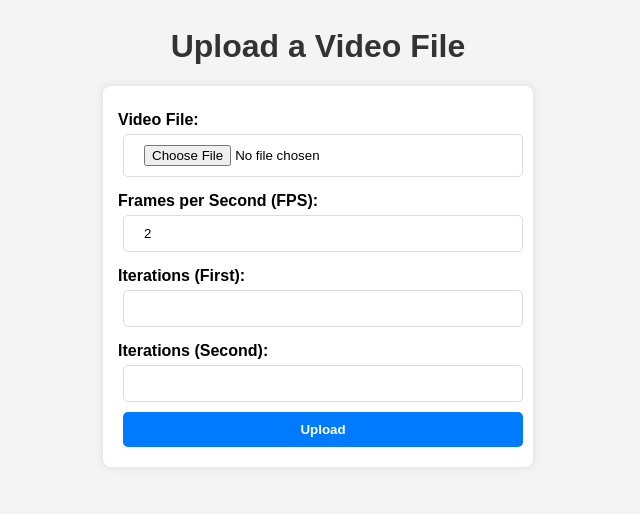
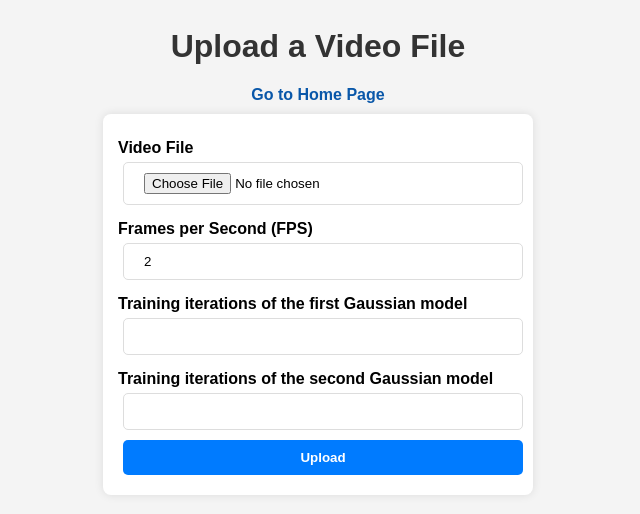
Before and after one commit to Raul-Villegas23/my_flask_app, a Flask app: page /upload in a window 1280 px wide. Shown: the top 514 px of the page, without its empty margins (322-962 px from the left). Run offline with Flask 3, Linux system fonts and the light colour scheme.

Commit message:
Minor changes to the main page and upload page.

```diff
--- a/static/main.css
+++ b/static/main.css
@@ -14,6 +14,11 @@ a {
   text-decoration: none;
   margin: 0 5px;
   font-weight: bold;
+  margin-bottom: 10px;
+}
+
+a:hover {
+  text-decoration: underline;
 }
 
 .link-container {
--- a/static/main.scss
+++ b/static/main.scss
@@ -18,6 +18,10 @@ a {
     text-decoration: none;
     margin: 0 5px;
     font-weight: bold;
+    margin-bottom: 10px;
+}
+a:hover {
+    text-decoration: underline;
 }
 
 .link-container {
--- a/templates/index.html
+++ b/templates/index.html
@@ -8,7 +8,7 @@
         <!-- Button to go to the upload page -->
         <div class="link-container">
             <a href="/upload" class="button">Go to Upload Page</a>
-            <a href="/splat" class="button">Go to Splat Page</a>
+            <a href="/splat" class="button">Go to Splat Viewer</a>
         </div>
         <script src="https://cdn.jsdelivr.net/npm/three@0.141.0/build/three.min.js"></script>
         <div id="threejs-container"></div>
--- a/templates/upload.html
+++ b/templates/upload.html
@@ -5,21 +5,24 @@
 </head>
 <body>
     <h1>Upload a Video File</h1>
+        <!-- Button to go to the upload page -->
+        <div class="link-container">
+            <a href="/" class="button">Go to Home Page</a>
+        </div>
         <form method="post" enctype="multipart/form-data">
 
-        <label for="file">Video File:</label>
-        <input type="file" name="file">
+            <label for="file">Video File</label>
+            <input type="file" id="file" name="file">
 
-        <label for="fps">Frames per Second (FPS):</label>
+            <label for="fps">Frames per Second (FPS)</label>
             <input type="text" id="fps" name="fps" value="2">
 
-        <label for="iterations_1">Iterations (First):</label>
+            <label for="iterations_1">Training iterations of the first Gaussian model</label>
             <input type="text" id="iterations_1" name="iterations_1"  required>
 
-        <label for="iterations_2">Iterations (Second):</label>
+            <label for="iterations_2">Training iterations of the second Gaussian model</label>
             <input type="text" id="iterations_2" name="iterations_2" required>
 
             <input type="submit" value="Upload">
-
         </form>
 </body>
```
Also changed, not shown: 1 other file. Lines whose indentation alone changed are shown as unchanged.
